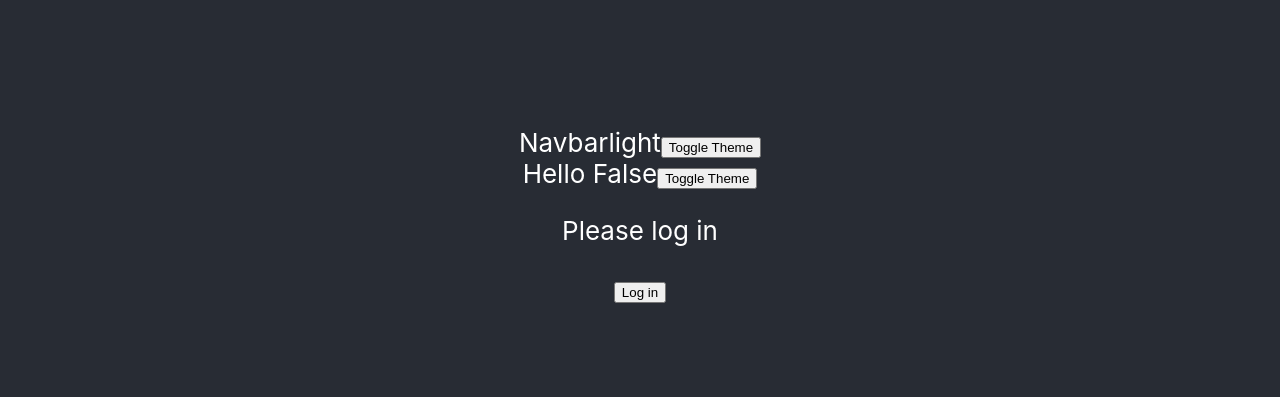
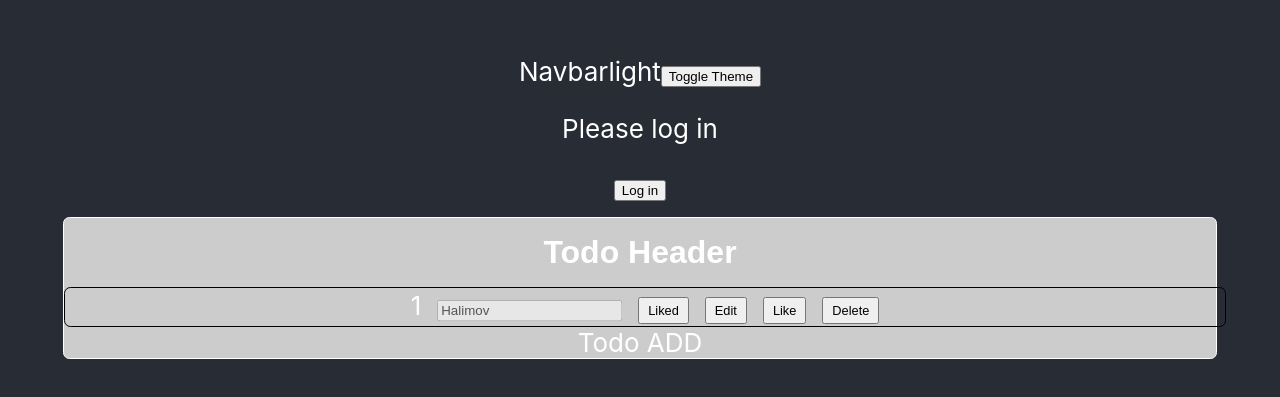
Before and after one commit to HalimjonHalimov/React, a React (Create React App) app: page / in a window 1280 px wide. Shown: the part 185-582 px from the top of the page. Built offline with nearby package versions, Linux system fonts and the light colour scheme.

Commit message:
todo List

```diff
--- a/src/App.js
+++ b/src/App.js
@@ -1,7 +1,9 @@
-import "./App.css";
 import { ThemeProvider } from "./context/ThemeProvider";
 import Navbar from "./component/Navbar";
 import { AuthProvider } from "./context/AuthProvider";
+
+import "./App.css";
+import Todo from "./component/Todo";
 
 function App() {
   return (
@@ -10,6 +12,7 @@ function App() {
         <div className="App">
           <header className="App-header">
             <Navbar />
+            <Todo />
           </header>
         </div>
       </AuthProvider>
--- a/src/component/Navbar/index.js
+++ b/src/component/Navbar/index.js
@@ -11,10 +11,7 @@ const Navbar = () => {
       Navbar
       {theme}
       <button onClick={toggleTheme}>Toggle Theme</button>
-      <div>
-        Hello {user === true ? "True" : "False"}
-        <button onClick={logout}>Toggle Theme</button>
-      </div>
+      <div>{user && `${user.name} Welcome to my chanel`}</div>
       <div>
         {isAuthenticated ? (
           <>
--- /dev/null
+++ b/src/component/Todo/index.css
@@ -0,0 +1,47 @@
+.todo {
+  width: 90%;
+  height: auto;
+  padding: 0;
+  margin: 1rem auto;
+  background: #ccc;
+  border-radius: 0.4rem;
+  border: 0.1rem solid #fff;
+}
+.todo-header {
+  font-family: sans-serif;
+  font-weight: 600;
+  font-size: 2rem;
+  text-transform: capitalize;
+  margin: 1rem auto;
+}
+.todo-body {
+    text-transform: capitalize;
+}
+.todo-item {
+}
+.todo-items {
+  width: 100%;
+  height: auto;
+  padding: 2px 4px;
+  border: 1px solid #000;
+  border-radius: 0.4rem;
+}
+.item {
+  display: flex;
+  flex-direction: row;
+  gap: 1rem;
+  justify-content: center;
+  align-items: baseline;
+}
+.todo-items-btn {
+    display: flex;
+    flex-direction: row;
+    gap: 1rem;
+    justify-content: flex-start;
+    align-items: baseline;
+}
+.todo-button {
+    padding: 4px 8px;
+    font-size: .8rem;
+    text-transform: capitalize;
+}
--- /dev/null
+++ b/src/component/Todo/index.js
@@ -0,0 +1,38 @@
+import React from "react";
+
+import "./index.css";
+
+const Todo = () => {
+  return (
+    <div className="todo">
+      <div className="todo-header">Todo header</div>
+      <div className="todo-body">
+        <div className="todo-item">
+          <div className="todo-items">
+            <div className="item">
+              1
+              <input
+                type="text"
+                name="name"
+                className=""
+                placeholder="Name "
+                value={"Halimov"}
+                required
+                disabled
+              />
+              <button className="todo-button">Liked</button>
+              <div className="todo-items-btn">
+                <button className="todo-button">edit</button>
+                <button className="todo-button">like</button>
+                <button className="todo-button">delete</button>
+              </div>
+            </div>
+          </div>
+        </div>
+        <div className="todo-item">Todo ADD</div>
+      </div>
+    </div>
+  );
+};
+
+export default Todo;
```
Also changed, not shown: 1 other file (tests, documents, lock files or other folders).
